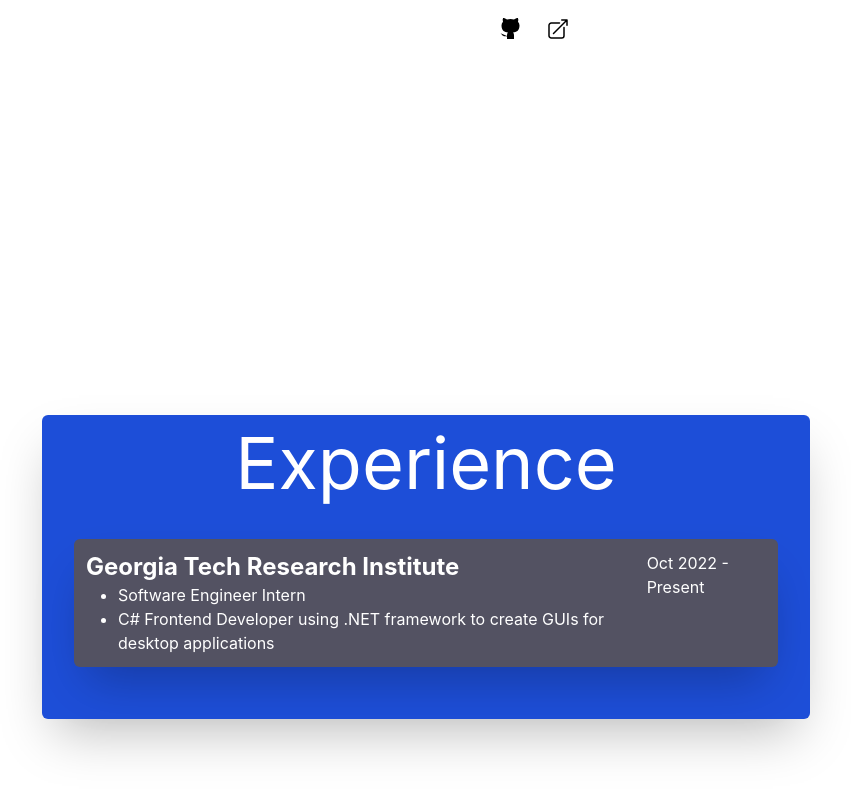
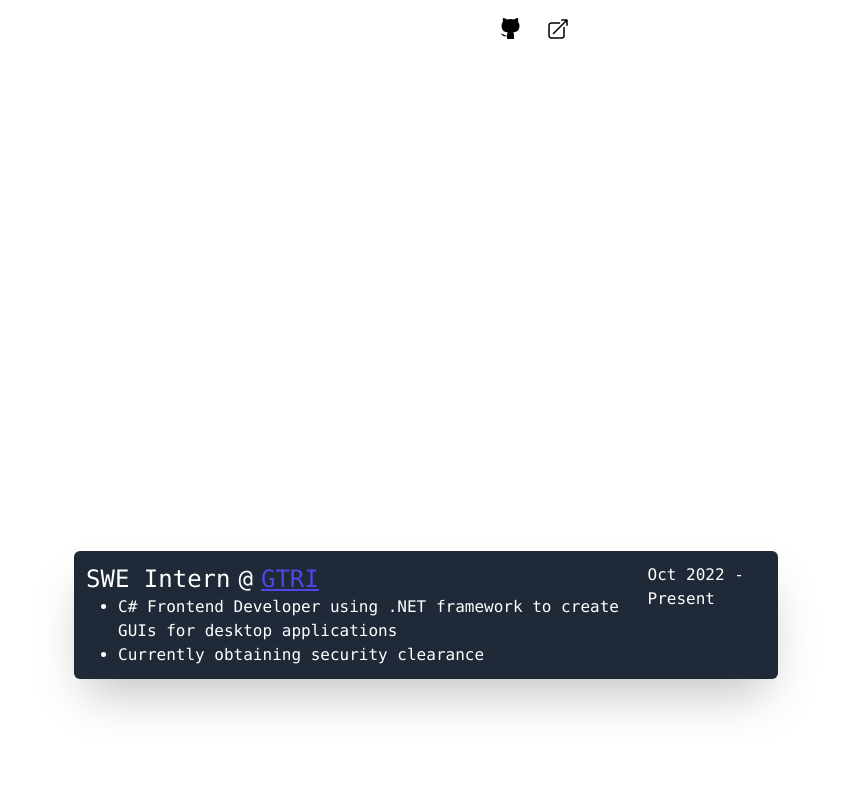
Before and after one commit to tanndlin/Portfolio, a React (Create React App) app: page /projects in a window 1280 px wide. Shown: the part 2299-3092 px from the top of the page, without its empty margins (214-1065 px from the left). Built offline with nearby package versions, Linux system fonts and the light colour scheme.

Commit message:
Overhaul Experience Page

```diff
--- a/src/components/Experience.js
+++ b/src/components/Experience.js
@@ -2,12 +2,16 @@
 
 function Experience(props) {
     return (
-        <section className='project flex flex-cols p-3 my-10 mx-5 bg-indigo-600 rounded-md justify-between shadow-2xl'>
+        <section className='flex p-3 my-10 mx-5 bg-gray-800 rounded-md justify-between shadow-2xl'>
             <div>
-                <h1 className='text-2xl font-bold'>
-                    {props.title}
-                </h1>
-                <ul className='list-disc ml-8'>
+                <span className='flex text-2xl'>
+                    <h1>
+                        {props.title}
+                    </h1>
+                    <p className='mx-2'>@</p>
+                    <a className='underline text-tertiary' href={props.company.link}>{props.company.name}</a>
+                </span>
+                <ul className='list-disc ml-8 font-mono'>
                     {props.children}
                 </ul>
             </div>
--- a/src/pages/ExperiencePage.js
+++ b/src/pages/ExperiencePage.js
@@ -3,13 +3,18 @@
 
 const ExperiencePage = () => {
     return (
-        <div id='experience' className='min-h-screen flex min-w-[400px]'>
-
-            <article className="container bg-blue-700 m-auto rounded-md text-white p-3 shadow-2xl">
-                <h1 className="text-7xl text-center">Experience</h1>
-                <Experience title={'Georgia Tech Research Institute'} date={'Oct 2022 - Present'}>
-                    <li>Software Engineer Intern</li>
+        <div id='experience' className='min-h-screen flex min-w-[400px] font-mono'>
+            <article className="container m-auto rounded-md text-white p-3">
+                <h1 className="text-4xl mb-24">Experience</h1>
+                <Experience
+                    title='SWE Intern'
+                    company={{
+                        name: 'GTRI',
+                        link: 'https://gtri.gatech.edu/'
+                    }}
+                    date={'Oct 2022 - Present'}>
                     <li>C# Frontend Developer using .NET framework to create GUIs for desktop applications</li>
+                    <li>Currently obtaining security clearance</li>
                 </Experience>
             </article>
         </div>
--- a/tailwind.config.js
+++ b/tailwind.config.js
@@ -16,6 +16,11 @@
         '1/20': '5%',
 
       },
+      colors: {
+        primary: '#0D6EFD',
+        secondary: '#3B82F6',
+        tertiary: 'rgb(79 70 229)',
+      },
     },
   },
   plugins: [],
```
